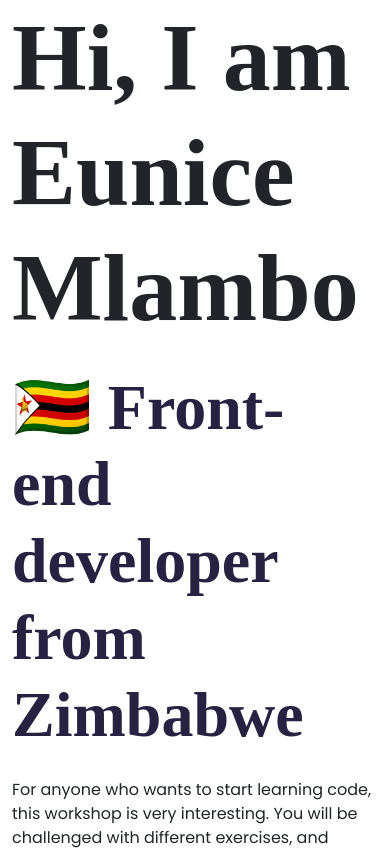
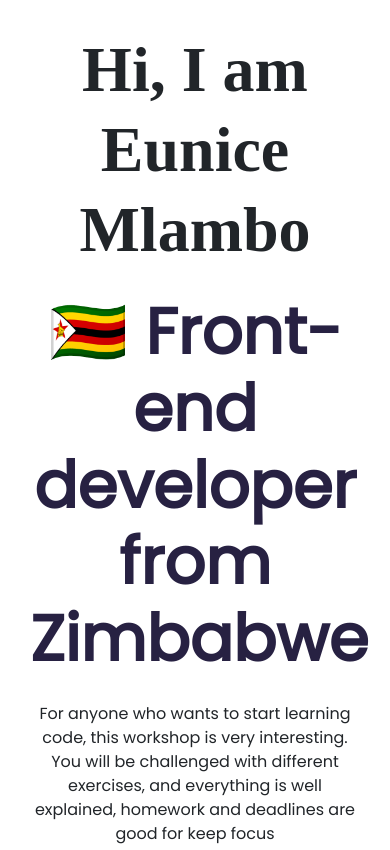
Before and after one commit to mlameb1/Responsive-portfolio, a plain HTML site: page about.html in a window 390 px wide. Shown: the top 850 px of the page. Drawn offline with nearby package versions, Linux system fonts and the light colour scheme; a web font is replaced by a local one.

Commit message:
added some css content

```diff
--- a/src/styles.css
+++ b/src/styles.css
@@ -57,10 +57,21 @@ padding: 15px 30px;
 .project-description{
    padding:120px 60px;
 }
+.about-section{padding: 160px 20px;}
+
+.about-section h1{font-size: 64px;
+line-height: 80px;}
+
+.about-section h2{font-sixe: 18px;
+font-family: var(--other-font);}
+
+.about-section-content {margin: 30px;}
 
 @media(max-width:900px){
    .project-description{
       padding: 0;
       text-align: center;
    }
+   .about-section{text-align: center;
+   padding: 0;}
 }
```
